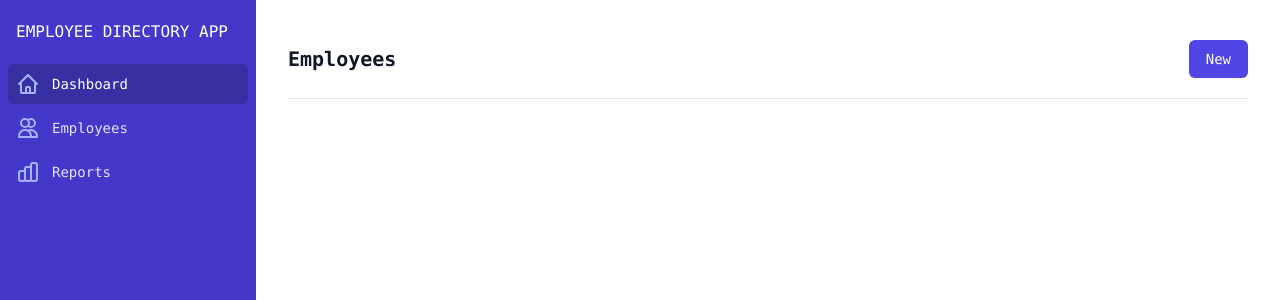
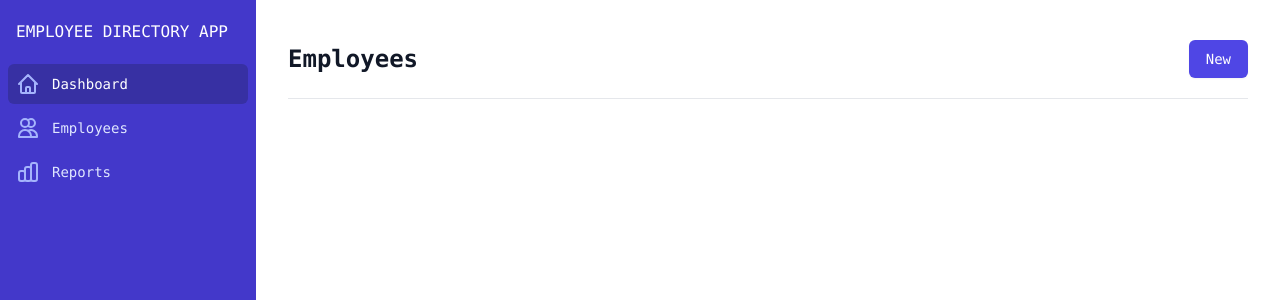
Before and after one commit to wish9919/employee-directory-app, a Flask app: page /employees/ in a window 1280 px wide. Shown: the top 300 px of the page. Run offline with Flask 2, Linux system fonts and the light colour scheme; the visitor is signed in with stand-in values (Sample User, id 1); data comes from the database, SQL or seed files in the repository; data that the repository does not hold is empty.

Commit message:
style: headings more styling

```diff
--- a/app/static/style.css
+++ b/app/static/style.css
@@ -1186,6 +1186,11 @@ select {
   line-height: 1.75rem;
 }
 
+.text-2xl {
+  font-size: 1.5rem;
+  line-height: 2rem;
+}
+
 .font-medium {
   font-weight: 500;
 }
--- a/app/templates/employees/create.html
+++ b/app/templates/employees/create.html
@@ -2,7 +2,7 @@
 <div
   class="pb-5 border-b border-gray-200 sm:flex sm:items-center sm:justify-between"
 >
-  <h3 class="text-xl leading-6 font-bold text-gray-900">
+  <h3 class="text-2xl leading-6 font-bold text-gray-900">
     {% block title %} New Employee {% endblock %}
   </h3>
 </div>
--- a/app/templates/employees/index.html
+++ b/app/templates/employees/index.html
@@ -2,7 +2,7 @@
 <div
   class="pb-5 border-b border-gray-200 sm:flex sm:items-center sm:justify-between"
 >
-  <h3 class="text-xl leading-6 font-bold text-gray-900">Employees</h3>
+  <h3 class="text-2xl leading-6 font-bold text-gray-900">Employees</h3>
   <div class="mt-3 sm:mt-0 sm:ml-4">
     {% if g.user %}
     <a
--- a/app/templates/employees/update.html
+++ b/app/templates/employees/update.html
@@ -2,7 +2,7 @@
 <div
   class="pb-5 border-b border-gray-200 sm:flex sm:items-center sm:justify-between"
 >
-  <h3 class="text-xl leading-6 font-bold text-gray-900">
+  <h3 class="text-2xl leading-6 font-bold text-gray-900">
     {% block title %}Edit "{{ employee['first_name'] }} {{ employee["last_name"]
     }}"{% endblock %}
   </h3>
```
